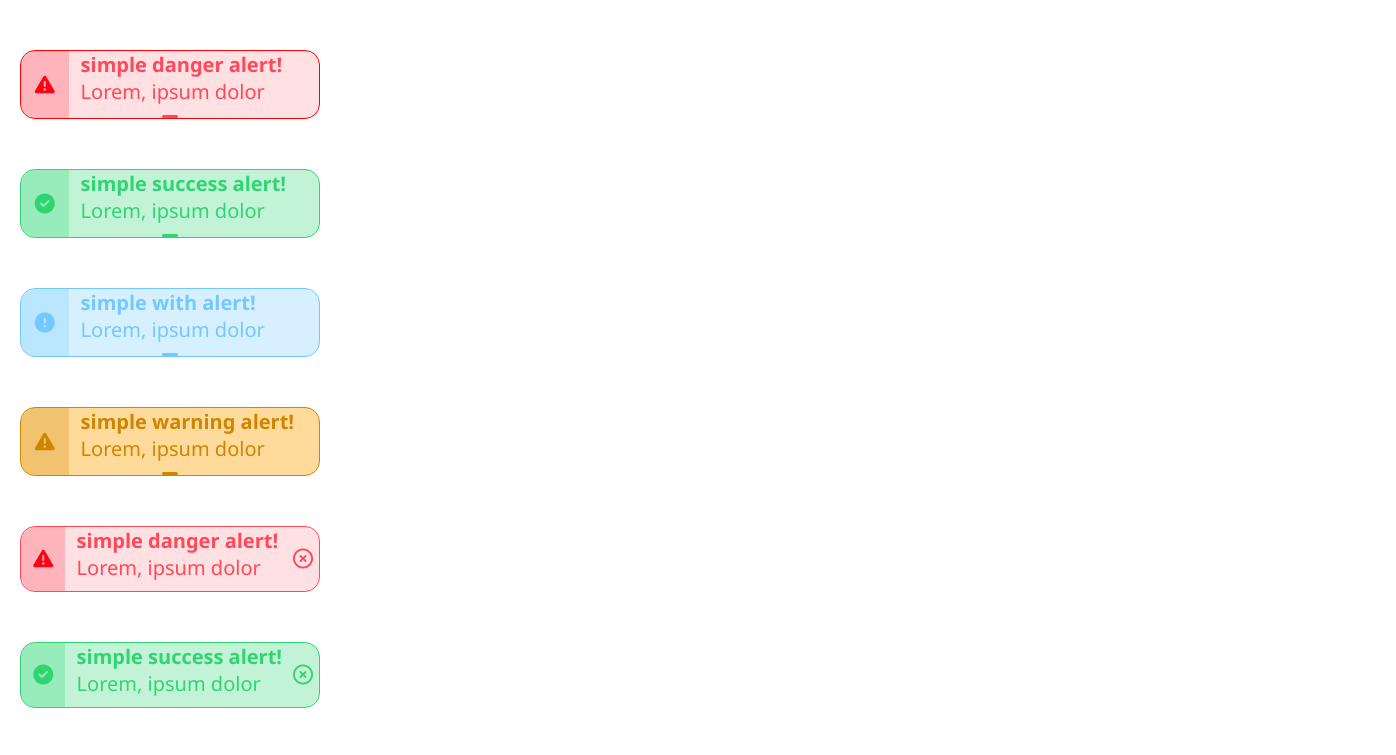
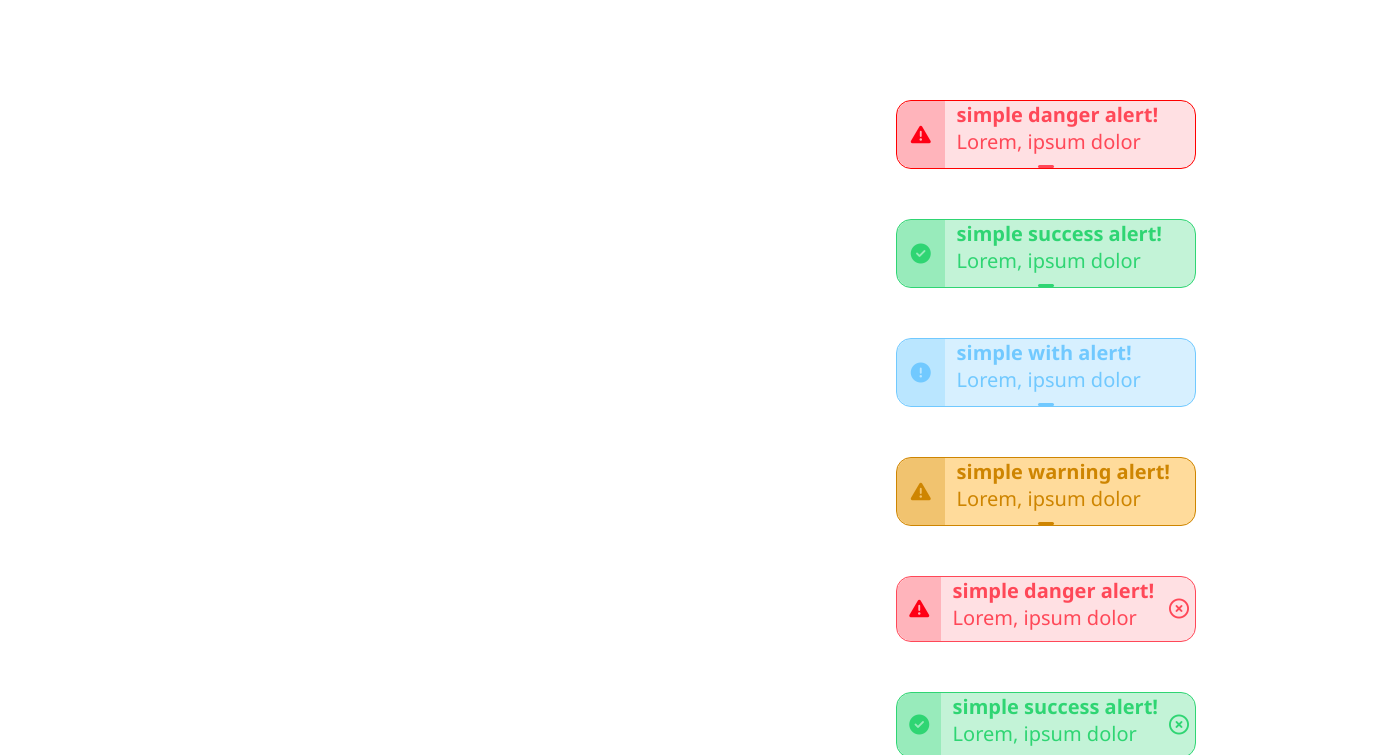
Before and after one commit to GiovannCode/animaciones, a plain HTML site: page index.html in a window 1280 px wide. Shown: the top 755 px of the page, 1396 px wide, since content can reach past the window. Drawn offline with Linux system fonts and the light colour scheme.

Commit message:
ya quedo pa

```diff
--- a/index.html
+++ b/index.html
@@ -8,6 +8,8 @@
     <title>Animaciones</title>
 </head>
 <body>
+    <div class="container-principal">
+
     <div class="alerta-1" >
         <div class="icono-danger">
             <i class="fa-solid fa-triangle-exclamation"></i>
@@ -213,6 +215,6 @@
             <i class="fa-regular fa-circle-xmark"></i>
         </label>
     </div>
-
+</div>
 </body>
 </html>
--- a/style.css
+++ b/style.css
@@ -3,8 +3,12 @@
     padding: 0;
     box-sizing: border-box;
 }
-body{
-    margin-left: 20px;
+
+.container-principal{
+    width: 30%;
+    height: 100%;
+    padding: 50px 0 50px 0;
+    margin-left: auto;
 }
 
 .alerta-1{
```
